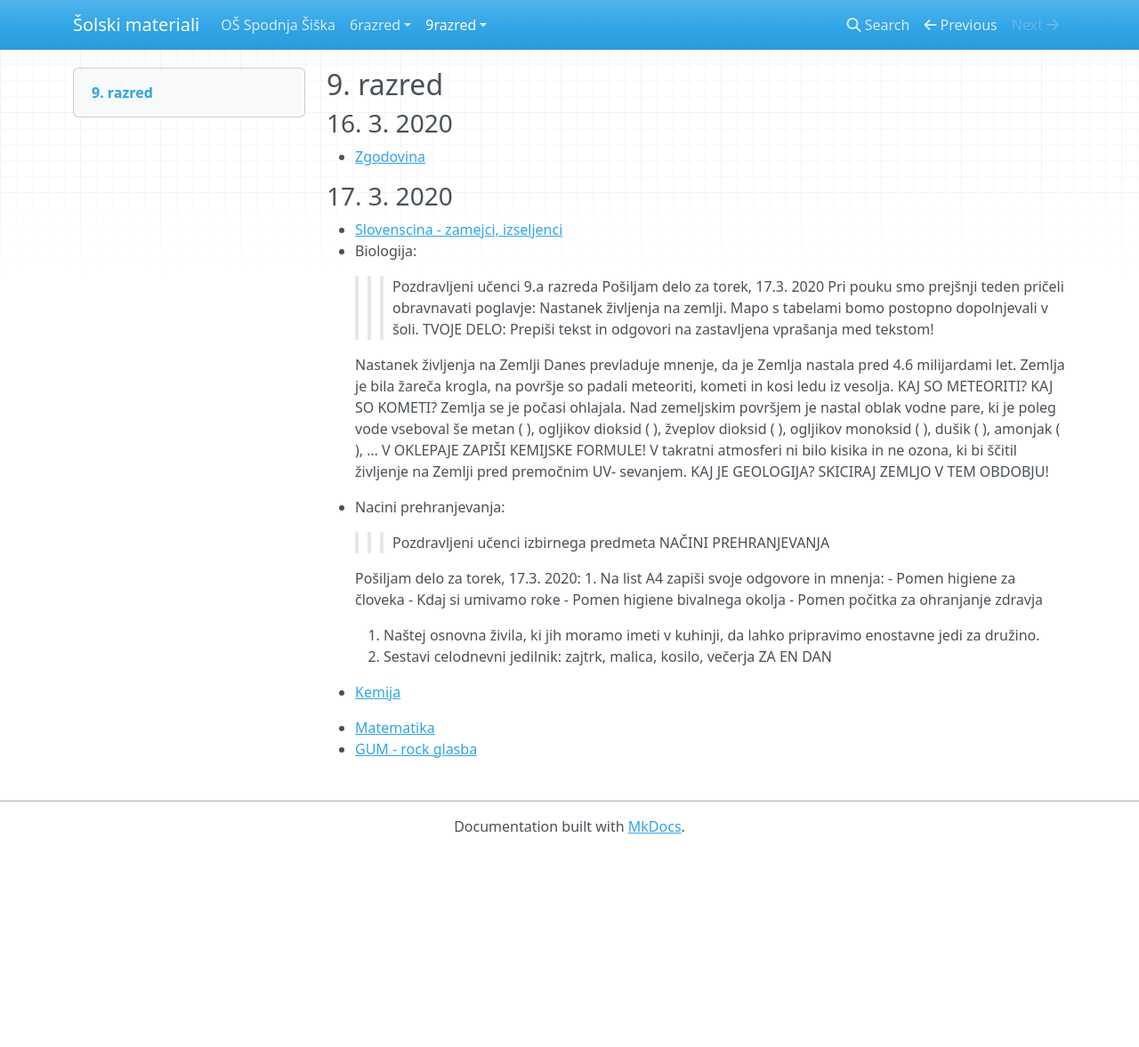
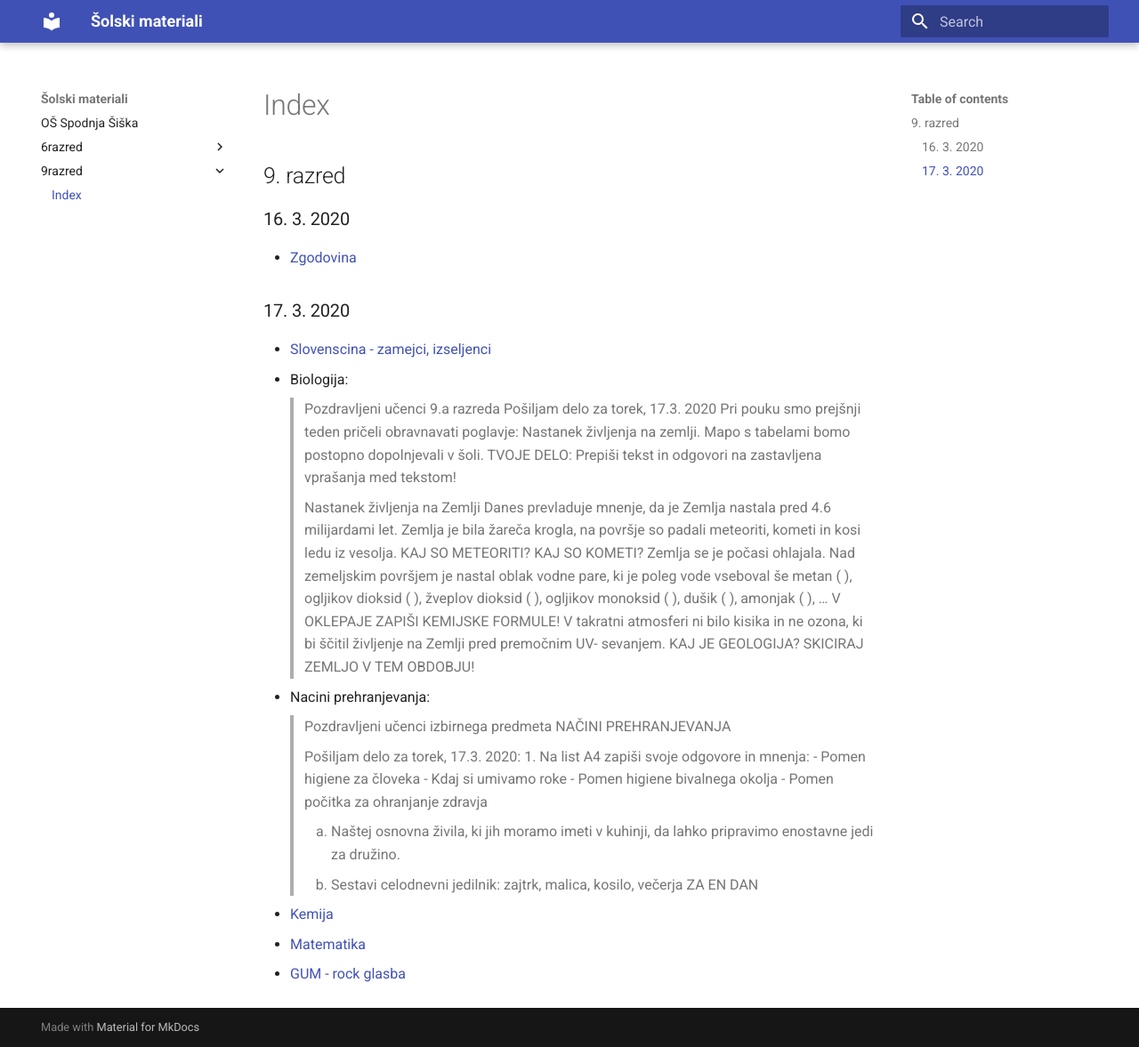
Before and after one commit to skyflyer/solski-materiali, an MkDocs documentation site: the page built from docs/9razred/index.md, in a window 1280 px wide and 1177 px high. Shown: the whole window at 89% size. Built offline with MkDocs 1.6.1 and Material for MkDocs 9.7.7, drawn with Linux system fonts in a browser that asks for light colours; nearby versions of some CDN libraries.

Commit message:
Material design theme

```diff
--- a/docs/9razred/index.md
+++ b/docs/9razred/index.md
@@ -9,43 +9,39 @@
 * [Slovenscina - zamejci, izseljenci](slovenscina/ZAMEJCI-IZSELJENCI.pdf)
 * Biologija:
 
-    >>>
-    Pozdravljeni učenci 9.a razreda
-    Pošiljam delo za torek, 17.3. 2020
-    Pri pouku smo prejšnji teden pričeli obravnavati poglavje: Nastanek življenja na zemlji.
-    Mapo s tabelami bomo postopno dopolnjevali v šoli.
-    TVOJE DELO:
-    Prepiši tekst in odgovori na zastavljena vprašanja med tekstom!
-
-    Nastanek življenja na Zemlji
-    Danes prevladuje mnenje, da je Zemlja nastala pred 4.6 milijardami let.
-    Zemlja je bila žareča krogla, na površje so padali meteoriti, kometi in kosi ledu iz vesolja.
-    KAJ SO METEORITI?
-    KAJ SO KOMETI?
-    Zemlja se je počasi ohlajala.
-    Nad zemeljskim površjem je nastal oblak vodne pare, ki je poleg vode vseboval še metan ( ), ogljikov dioksid ( ), žveplov dioksid ( ), ogljikov monoksid ( ), dušik ( ), amonjak ( ), …
-    V OKLEPAJE ZAPIŠI KEMIJSKE FORMULE!
-    V takratni atmosferi ni bilo kisika in ne ozona, ki bi ščitil življenje na Zemlji pred premočnim UV- sevanjem.
-    KAJ JE GEOLOGIJA?
-    SKICIRAJ ZEMLJO V TEM OBDOBJU!
-    >>>
+    >Pozdravljeni učenci 9.a razreda
+    >Pošiljam delo za torek, 17.3. 2020
+    >Pri pouku smo prejšnji teden pričeli obravnavati poglavje: Nastanek življenja na zemlji.
+    >Mapo s tabelami bomo postopno dopolnjevali v šoli.
+    >TVOJE DELO:
+    >Prepiši tekst in odgovori na zastavljena vprašanja med tekstom!
+    >
+    >Nastanek življenja na Zemlji
+    >Danes prevladuje mnenje, da je Zemlja nastala pred 4.6 milijardami let.
+    >Zemlja je bila žareča krogla, na površje so padali meteoriti, kometi in kosi ledu iz vesolja.
+    >KAJ SO METEORITI?
+    >KAJ SO KOMETI?
+    >Zemlja se je počasi ohlajala.
+    >Nad zemeljskim površjem je nastal oblak vodne pare, ki je poleg vode vseboval še metan ( ), ogljikov dioksid ( ), žveplov dioksid ( ), ogljikov monoksid ( ), dušik ( ), amonjak ( ), …
+    >V OKLEPAJE ZAPIŠI KEMIJSKE FORMULE!
+    >V takratni atmosferi ni bilo kisika in ne ozona, ki bi ščitil življenje na Zemlji pred premočnim UV- sevanjem.
+    >KAJ JE GEOLOGIJA?
+    >SKICIRAJ ZEMLJO V TEM OBDOBJU!
 
 * Nacini prehranjevanja:
 
-    >>>
-    Pozdravljeni učenci izbirnega predmeta NAČINI PREHRANJEVANJA
-
-    Pošiljam delo za torek, 17.3. 2020:
-    1. Na list A4 zapiši svoje odgovore in mnenja:
-    - Pomen higiene za človeka
-    - Kdaj si umivamo roke
-    - Pomen higiene bivalnega okolja
-    - Pomen počitka za ohranjanje zdravja
-
-    2. Naštej osnovna živila, ki jih moramo imeti v kuhinji, da lahko pripravimo enostavne jedi za družino.
-    3. Sestavi celodnevni jedilnik: zajtrk, malica, kosilo, večerja
-    ZA EN DAN
-    >>>
+    >Pozdravljeni učenci izbirnega predmeta NAČINI PREHRANJEVANJA
+    >
+    >Pošiljam delo za torek, 17.3. 2020:
+    >1. Na list A4 zapiši svoje odgovore in mnenja:
+    >- Pomen higiene za človeka
+    >- Kdaj si umivamo roke
+    >- Pomen higiene bivalnega okolja
+    >- Pomen počitka za ohranjanje zdravja
+    >
+    >2. Naštej osnovna živila, ki jih moramo imeti v kuhinji, da lahko pripravimo enostavne jedi za družino.
+    >3. Sestavi celodnevni jedilnik: zajtrk, malica, kosilo, večerja
+    >ZA EN DAN
 
 * [Kemija](kemija/2020-03-17-kemija.pdf)
 * [Matematika](matematika/2020-03-17-matematika.pdf)
--- a/mkdocs.yml
+++ b/mkdocs.yml
@@ -1 +1,3 @@
 site_name: Šolski materiali
+theme:
+  name: 'material'
--- a/requirements.txt
+++ b/requirements.txt
@@ -1 +1,2 @@
 mkdocs==1.1
+mkdocs-material==4.6.3
```
Also changed, not shown: docs/index.md (+0 -2 lines).
